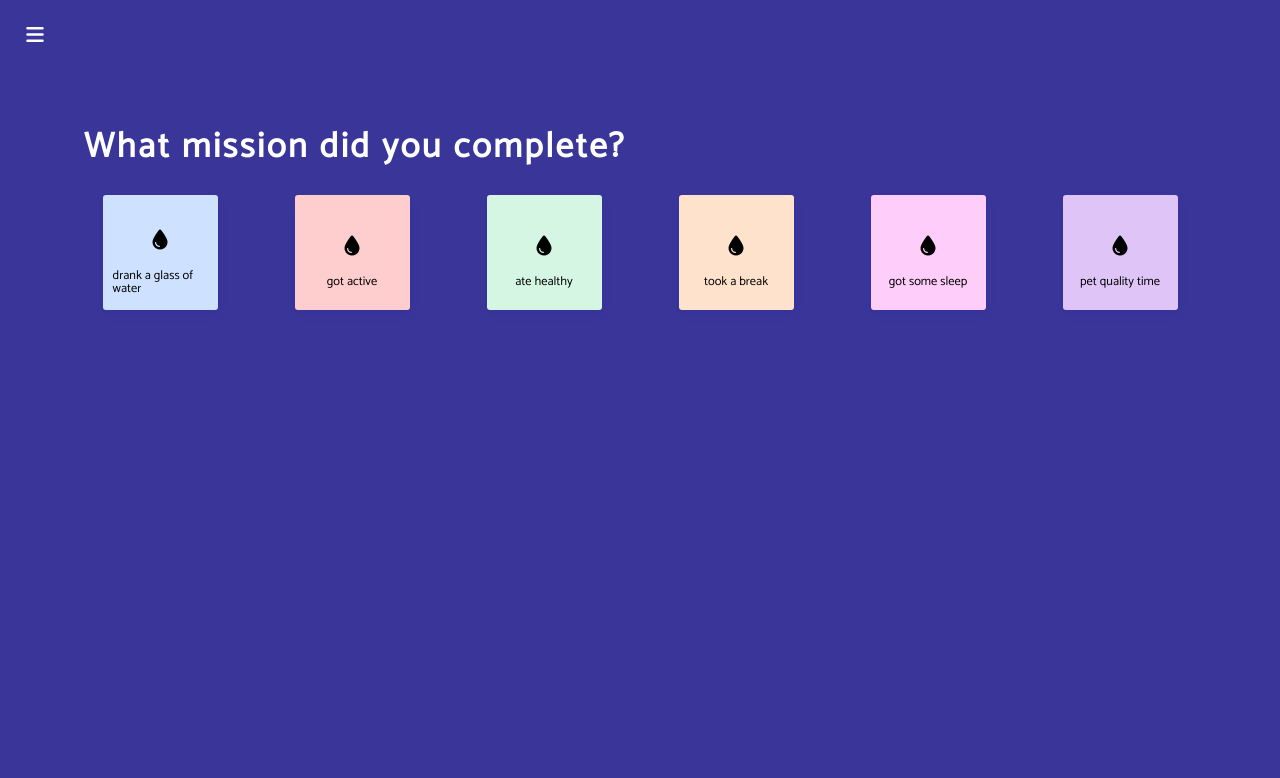
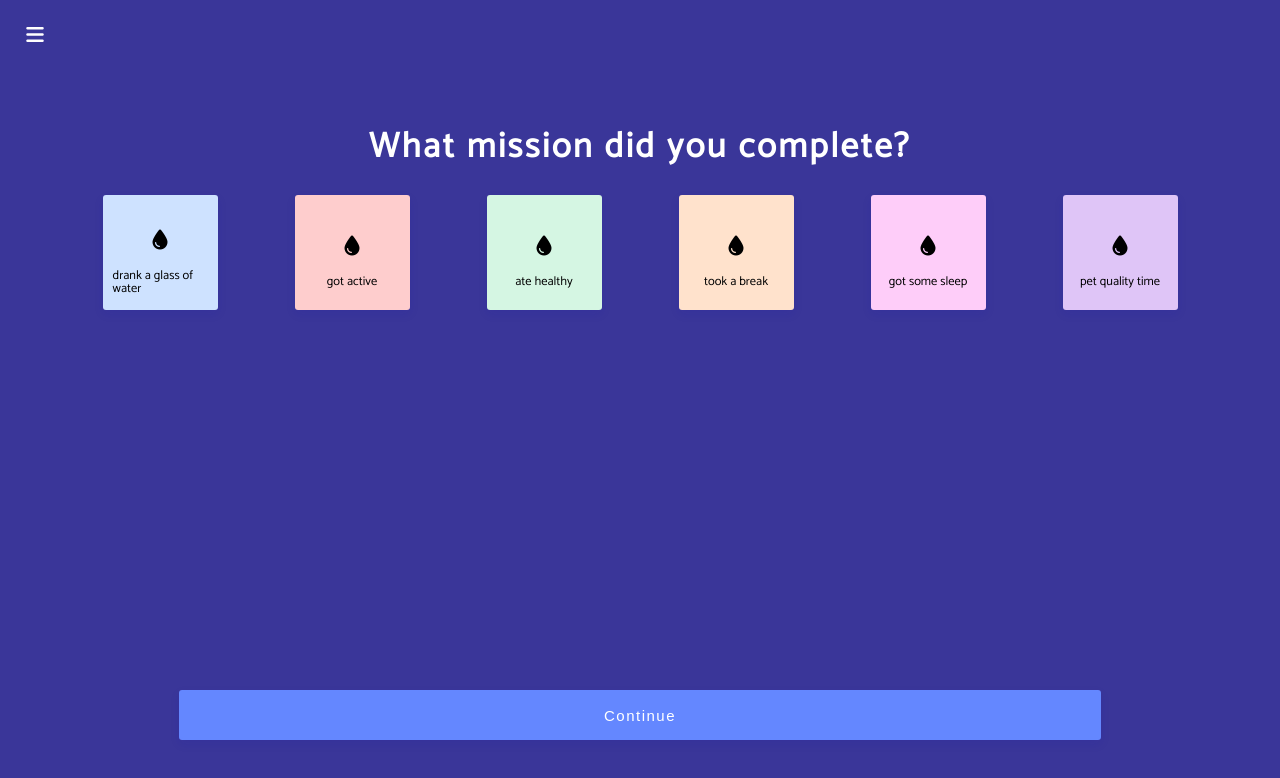
Before and after one commit to BloomTech-Labs/refresh-fe, a React (Create React App) app: page /mission-complete in a window 1280 px wide. Shown: the top 778 px of the page. Built offline with nearby package versions, Linux system fonts and the light colour scheme.

Commit message:
add continue button

```diff
--- a/src/views/mission-complete/MissionComplete.js
+++ b/src/views/mission-complete/MissionComplete.js
@@ -65,6 +65,8 @@ const MissionComplete = () => {
                             )
                         })}
                     </MissionsWrapper>
+
+                    <ContinueButton>Continue</ContinueButton>
             </MCContainer>
         </MCWrapper>
         </MCView>
@@ -89,6 +91,7 @@ const MCContainer = styled.div`
     width: 90%;
     height: 80vh;
     margin: 0 auto;
+    ${flex.flexCol}
 
         .mission-message {
             font-size: 3.5rem;
@@ -108,6 +111,19 @@ const MissionsWrapper = styled.div`
     align-items: top;
 `
 
+const ContinueButton = styled.button`
+    width: 80%;
+    height: 5rem;
+    background-color: #6487FF;
+    border: none;
+    border-radius: 3px;
+    box-shadow: 0px 4px 10px rgba(21, 15, 172, 0.1);
+    font-size: 1.5rem;
+    color: #FFF;
+    font-weight: normal;
+    letter-spacing: 0.15rem;
+`
+
 
 // EXPORT
 export default MissionComplete;
```
